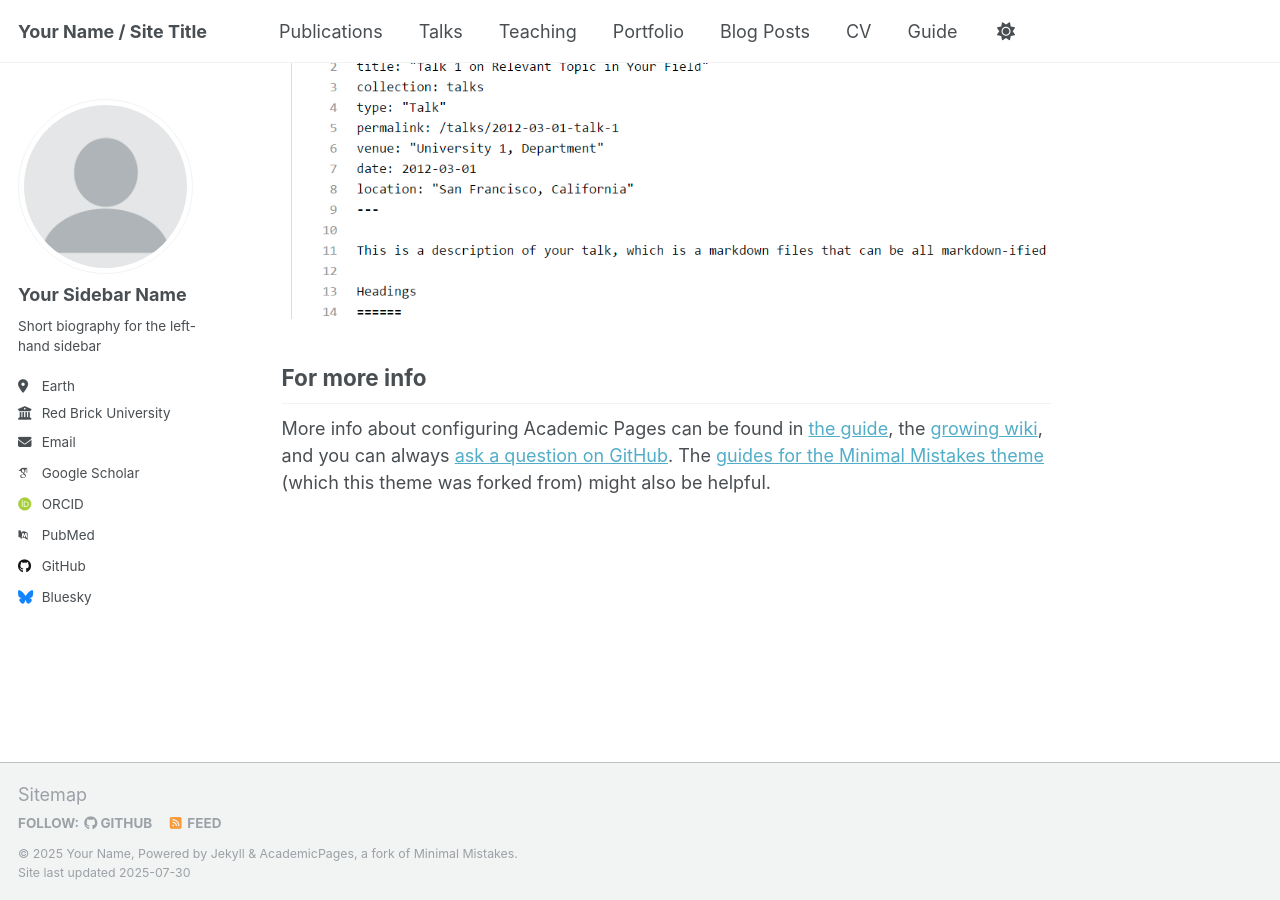
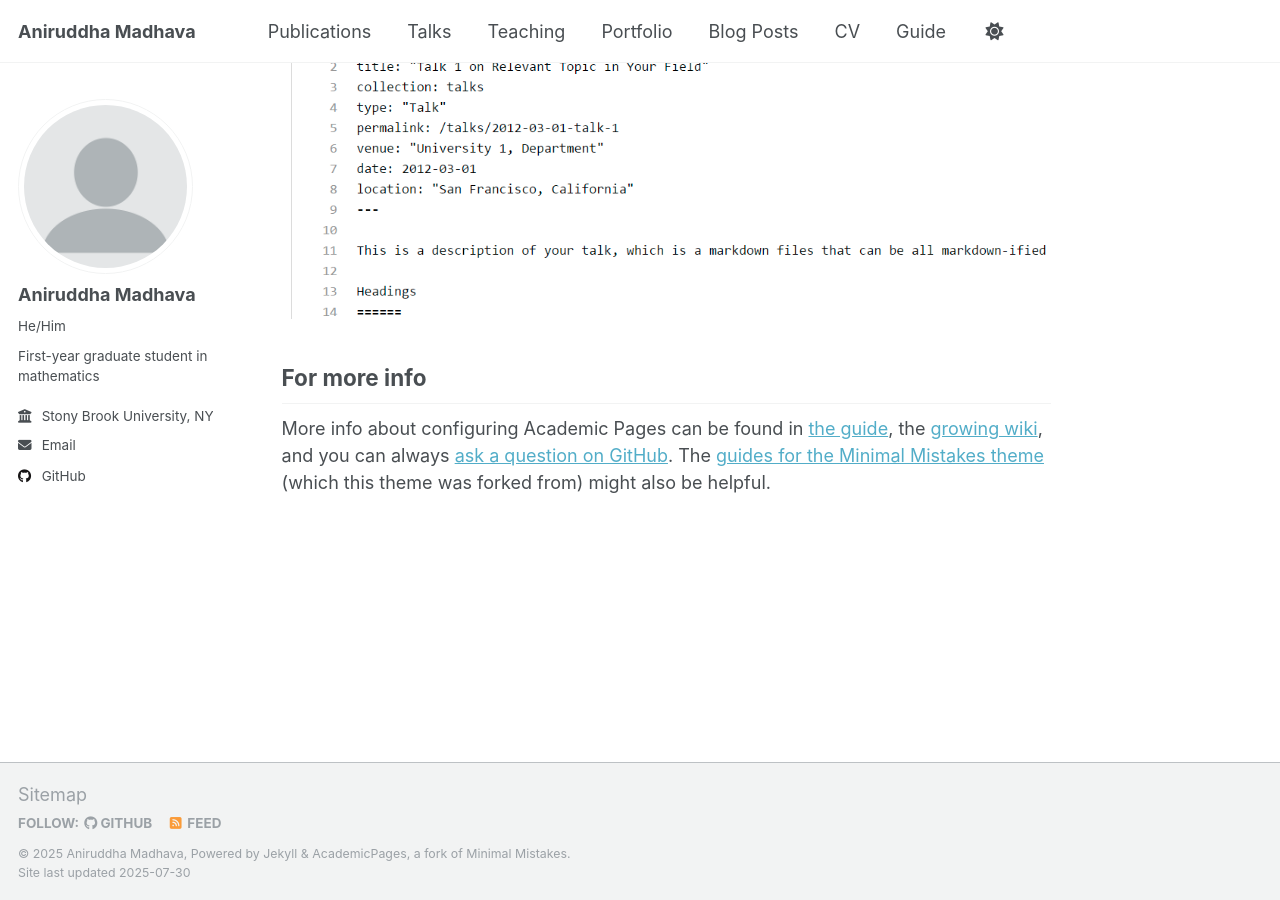
Before and after one commit to amadhava25/amadhava25.github.io, a Jekyll site: the page built from _pages/about.md, in a window 1280 px wide and 900 px high, scrolled down 2880 px. Built offline with Jekyll 4.4.1, drawn with Linux system fonts in a browser that asks for light colours; some web fonts are replaced; a script that is not in the unit is left out.

Commit message:
Update _config.yml

```diff
--- a/_config.yml
+++ b/_config.yml
@@ -9,13 +9,13 @@
 # Basic Site Settings
 locale                   : "en-US"
 site_theme               : "default"
-title                    : "Your Name / Site Title"
+title                    : "Aniruddha Madhava"
 title_separator          : "-"
-name                     : &name "Your Name"
+name                     : &name "Aniruddha Madhava"
 description              : &description "personal description"
-url                      : https://academicpages.github.io # the base hostname & protocol for your site e.g. "https://[your GitHub username].github.io" or if you already have some other page hosted on Github then use "https://[your GitHub username].github.io/[Your Repo Name]"
+url                      : https://amadhava25.github.io # the base hostname & protocol for your site e.g. "https://[your GitHub username].github.io" or if you already have some other page hosted on Github then use "https://[your GitHub username].github.io/[Your Repo Name]"
 baseurl                  : "" # the subpath of your site, e.g. "/blog"
-repository               : "academicpages/academicpages.github.io"
+repository               : "amadhava25/amadhava25.github.io"
 
 # Site Author - The following control what appear as part of the author content on the side bar.
 #               If a field is blank the icon and link will not appear, otherwise it will be shown.
@@ -23,76 +23,65 @@ repository               : "academicpages/academicpages.github.io"
 author:
   # Biographic information
   avatar           : "profile.png"
-  name             : "Your Sidebar Name"
-  pronouns         : # example: "she/her"
-  bio              : "Short biography for the left-hand sidebar"
-  location         : "Earth"
-  employer         : "Red Brick University"
+  name             : "Aniruddha Madhava"
+  pronouns         : "He/Him"
+  bio              : "First-year graduate student in mathematics"
+  employer         : "Stony Brook University, NY"
   uri              : # URL
-  email            : "none@example.org"
+  email            : "aniruddha.madhava@stonybrook.edu"
 
   # Academic websites
   academia         : # URL
   arxiv            : # URL - Update with the correct link to your profile
-  googlescholar    : "https://scholar.google.com/citations?user=PS_CX0AAAAAJ"
-  inspire-hep      : # URL
-  impactstory      : # URL
-  orcid            : "http://orcid.org/yourorcidurl"
-  semantic         : # URL
-  pubmed           : "https://www.ncbi.nlm.nih.gov/pubmed/?term=john+snow"
+  googlescholar    : #
+  orcid            : #
   researchgate     : # URL
-  scopus           : # URL
 
   # Repositories and software development
-  bitbucket        : # Username - Update with your username on the site
-  codepen          : # Username
-  dribbble         : # Username
-  github           : "academicpages"
-  kaggle           : # Username
-  stackoverflow    : # User number or user number and name (i.e., use "1" or "1/jeff-atwood")
+  github           : "amadhava25"
 
   # Social media
-  artstation       : # Username
-  bluesky          : "bsky.app" # Replace this with you Bluesky username
-  facebook         : # Username
-  flickr           : # Username
-  foursquare       : # Username
-  goodreads        : # Username
-  google_plus      : # Username
-  keybase          : # Username
-  instagram        : # Username
-  lastfm           : # Username
-  linkedin         : # Username
-  mastodon         : # URL
-  medium           : # URL
-  pinterest        : # Username
-  soundcloud       : # Username
-  steam            : # Username
-  telegram         : # URL
-  tumblr           : # Username
-  twitter          : # Username for X / Twitter
-  vine             : # Username
-  weibo            : # Username
-  wikipedia        : # Username
-  xing             : # Username
-  youtube          : # Username
-  zhihu            : # Username
+  #artstation       : # Username
+  #bluesky          : "bsky.app" # Replace this with you Bluesky username
+  #facebook         : # Username
+  #flickr           : # Username
+  #foursquare       : # Username
+  #goodreads        : # Username
+  #google_plus      : # Username
+  #keybase          : # Username
+  #instagram        : # Username
+  #lastfm           : # Username
+  #linkedin         : # Username
+  #mastodon         : # URL
+  #medium           : # URL
+  #pinterest        : # Username
+  #soundcloud       : # Username
+  #steam            : # Username
+  #telegram         : # URL
+  #tumblr           : # Username
+  #twitter          : # Username for X / Twitter
+  #vine             : # Username
+  #weibo            : # Username
+  #wikipedia        : # Username
+  #xing             : # Username
+  #youtube          : # Username
+  #zhihu            : # Username
 
 # Publication Category - The following the list of publication categories and their headings
 publication_category:
-  books:
-    title: 'Books'
   manuscripts:
     title: 'Journal Articles'
+  books:
+    title: 'papers'
   conferences:
-    title: 'Conference Papers'
+    title: 'Presentations and Posters'
 
 # Site Settings
 teaser                   :  # filename of teaser fallback teaser image placed in /images/, .e.g. "500x300.png"
 breadcrumbs              : false # true, false (default)
 words_per_minute         : 160
 future                   : true
-read_more                : "disabled" # if enabled, adds "Read more" links to excerpts
+read_more                : "enabled" # if enabled, adds "Read more" links to excerpts
 talkmap_link             : false      #change to true to add link to talkmap on talks page
 comments:
   provider               : # false (default), "disqus", "discourse", "facebook", "google-plus", "staticman", "custom"
```
